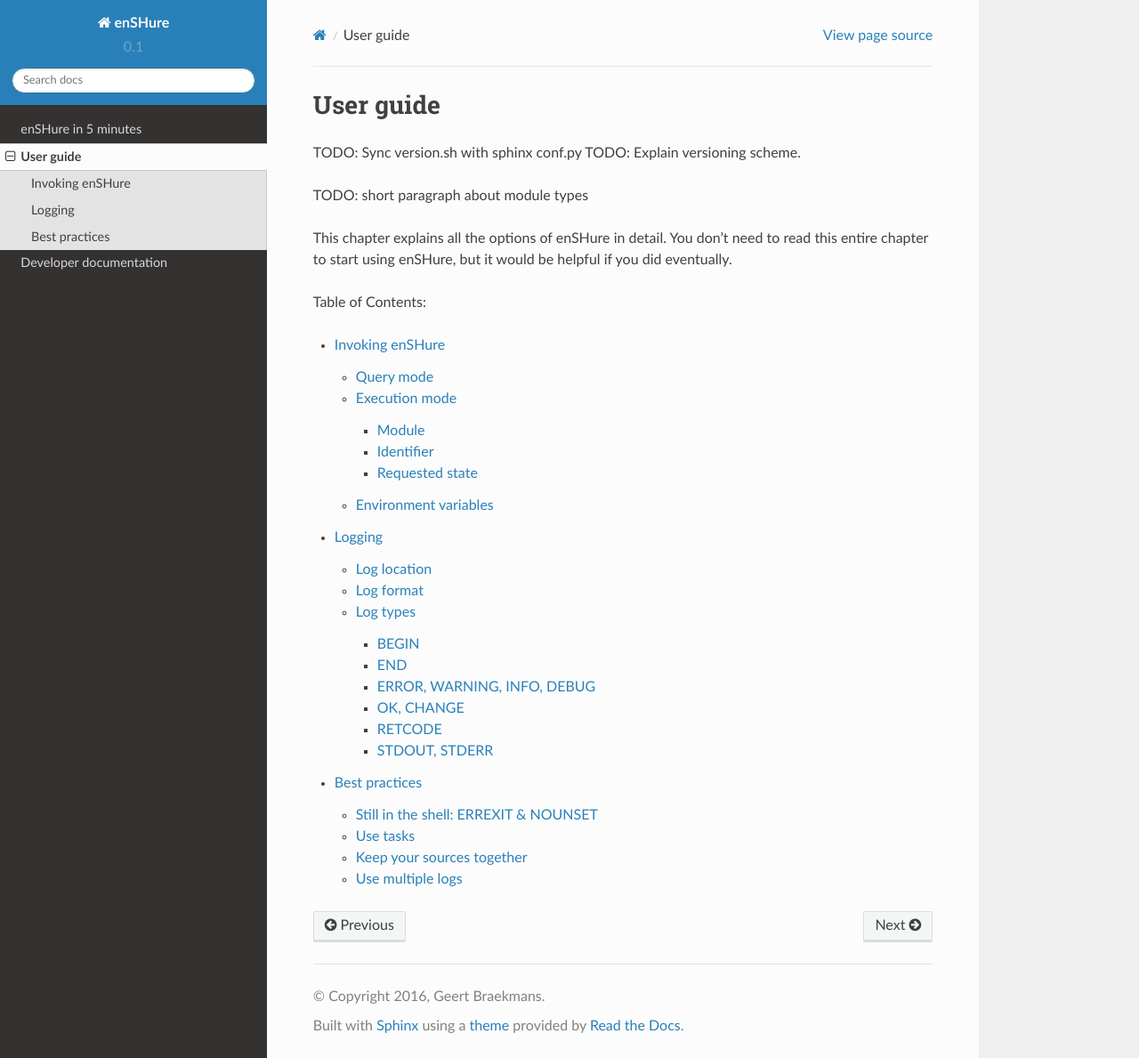
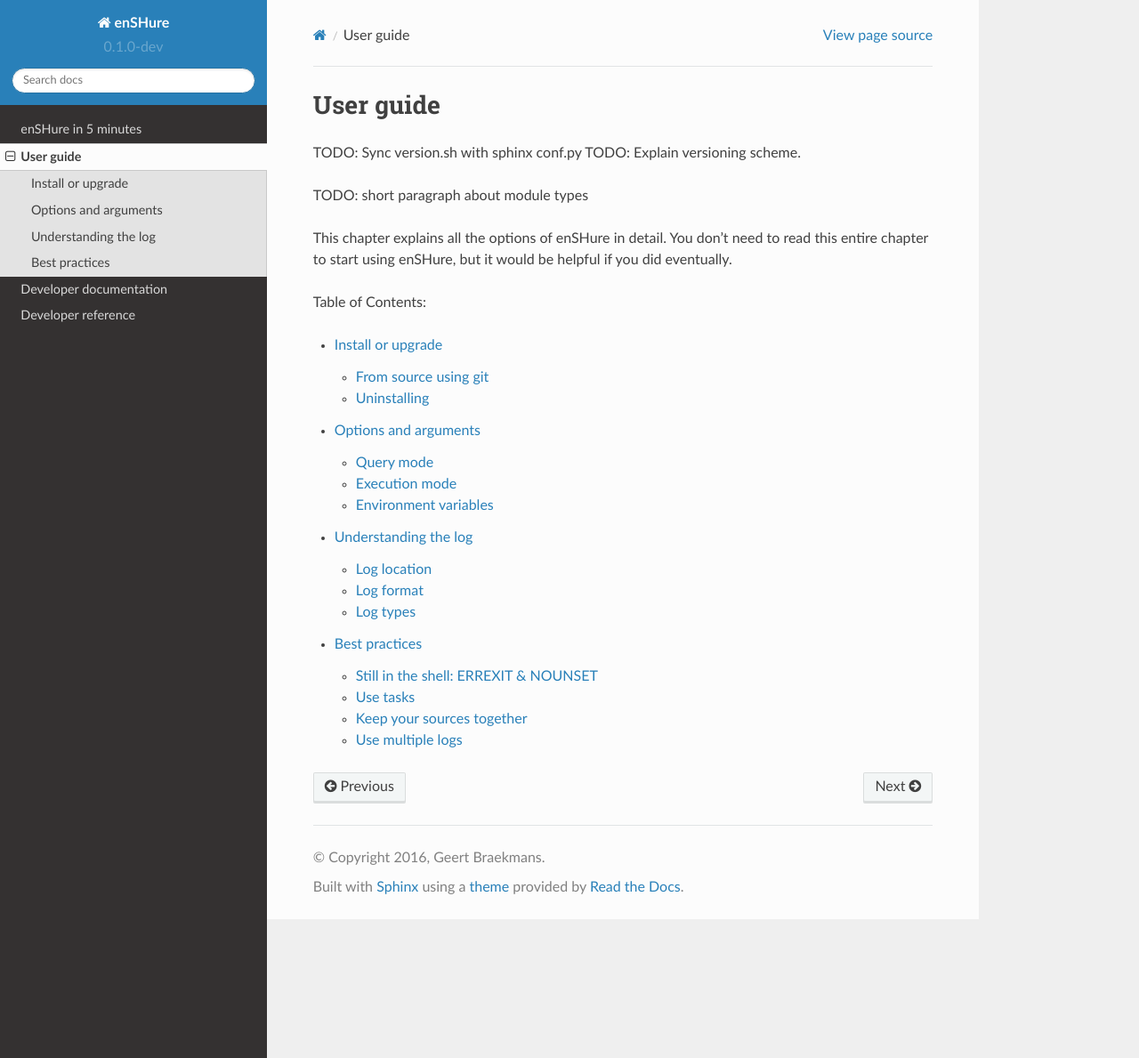
Before and after one commit to gbraekmans/enshure, a Sphinx documentation site: the page built from doc/user/index.rst, in a window 1280 px wide and 1189 px high. Shown: the whole window at 89% size. Built offline with Sphinx 7.4.7 and the Read the Docs theme 2.0.0, drawn with Linux system fonts in a browser that asks for light colours.

Commit message:
Improved docs. Split off developer indexes

```diff
--- a/doc/code/index.rst
+++ b/doc/code/index.rst
@@ -11,13 +11,10 @@
 Table of Contents:
 
 .. toctree::
-   :maxdepth: 1
+   :maxdepth: 2
 
    principles
    coding_conventions
    architecture
    types
    writing_modules
-   function_index
-   internal_function_index
-   global_index
--- a/doc/conf.py
+++ b/doc/conf.py
@@ -51,7 +51,7 @@
 # built documents.
 #
 # The short X.Y version.
-version = '0.1'
+version = "0.1.0-dev"
 # The full version, including alpha/beta/rc tags.
 release = version
 
--- a/doc/index.rst
+++ b/doc/index.rst
@@ -14,3 +14,4 @@
    quickstart/index
    user/index
    code/index
+   reference/index
--- a/doc/user/arguments.rst
+++ b/doc/user/arguments.rst
@@ -1,5 +1,5 @@
-Invoking enSHure
-================
+Options and arguments
+=====================
 
 .. program:: enshure
 
--- a/doc/user/index.rst
+++ b/doc/user/index.rst
@@ -13,7 +13,10 @@
 Table of Contents:
 
 .. toctree::
+   :maxdepth: 2
 
+
+   upgrading
    arguments
    logging
    best_practices
--- a/doc/user/logging.rst
+++ b/doc/user/logging.rst
@@ -1,5 +1,5 @@
-Logging
-=======
+Understanding the log
+=====================
 
 Log location
 ------------
```
Also changed, not shown: doc/reference/index.rst (added, +13 -0 lines), doc/user/upgrading.rst (added, +45 -0 lines), doc/reference/function_index.rst (renamed from doc/code/function_index.rst), doc/reference/global_index.rst (renamed from doc/code/global_index.rst), doc/reference/internal_function_index.rst (renamed from doc/code/internal_function_index.rst), 3 other files.
